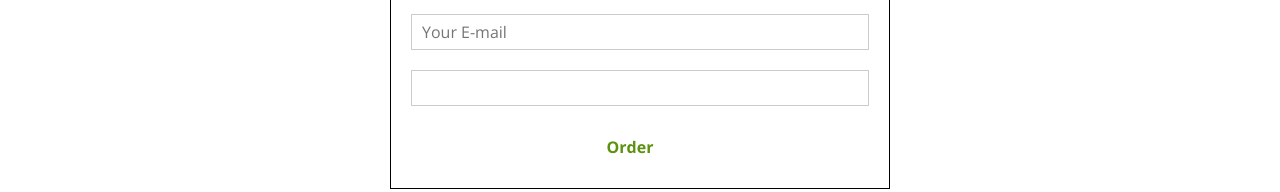
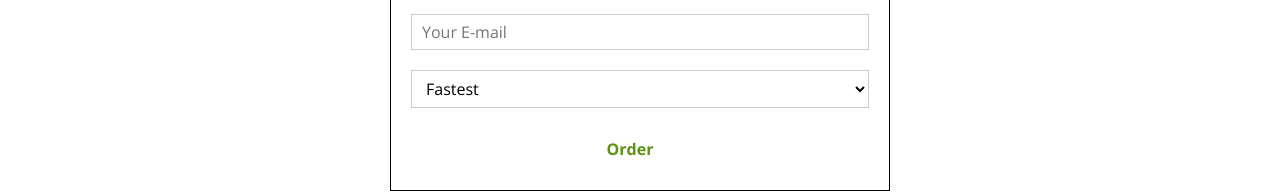
Before and after one commit to goxr3plus/React-Burger-Restaurant, a React (Create React App) app: page /React-Burger-Restaurant/checkout in a window 1280 px wide. Both pictures are taken after a click on the button "Continue". Shown: the part 694-886 px from the top of the page. Built offline with nearby package versions, Linux system fonts and the light colour scheme.

Commit message:
Handling User Input

```diff
--- a/src/components/UI/Input/Input.js
+++ b/src/components/UI/Input/Input.js
@@ -4,19 +4,28 @@ import "./Input.css"
 const Input = props => {
    let inputElement = null
 
-   switch (props.inputType) {
+   switch (props.elementType) {
       case "input":
-         inputElement = <input className={"InputElement"} {...props.elementConfig} value={props.value} />
+         inputElement = <input className={"InputElement"} {...props.elementConfig} value={props.value}  onChange={props.changed}/>
          break
       case "textarea":
-         inputElement = <textarea className={"InputElement"} {...props.elementConfig} value={props.value} />
+         inputElement = <textarea className={"InputElement"} {...props.elementConfig} value={props.value}  onChange={props.changed}/>
+         break
+      case "select":
+         inputElement = (
+            <select className={"InputElement"} value={props.value} onChange={props.changed}>
+               {props.elementConfig.options.map(option => (
+                  <option key={option.value} value={option.value}>{option.displayValue}</option>
+               ))}
+            </select>
+         )
          break
       default:
-         inputElement = <input className={"InputElement"} {...props.elementConfig} value={props.value} />
+         inputElement = <input className={"InputElement"} {...props.elementConfig} value={props.value}  onChange={props.changed}/>
    }
    return (
       <div className={"Input"}>
-         <label>{props.label}</label>
+         <label >{props.label}</label>
          {inputElement}
       </div>
    )
--- a/src/containers/Checkout/ContactData/ContactData.js
+++ b/src/containers/Checkout/ContactData/ContactData.js
@@ -78,6 +78,14 @@ class ContactData extends Component {
          .catch(error => this.setState({ loading: false }))
    }
 
+   inputChangedHandler = (event, identifier) => {
+      const updatedOrderForm = { ...this.state.orderForm }
+      const updatedFormElement = { ...updatedOrderForm[identifier] }
+      updatedFormElement.value = event.target.value
+      updatedOrderForm[identifier] = updatedFormElement
+      this.setState({ orderForm: updatedOrderForm })
+   }
+
    render() {
       const forElementsArray = []
       for (let key in this.state.orderForm) {
@@ -86,7 +94,6 @@ class ContactData extends Component {
             config: this.state.orderForm[key],
          })
       }
-      console.log(forElementsArray)
 
       let form = this.state.loading ? (
          <Spinner />
@@ -99,6 +106,7 @@ class ContactData extends Component {
                   elementType={formElement.config.elementType}
                   elementConfig={formElement.config.elementConfig}
                   value={formElement.config.value}
+                  changed={event => this.inputChangedHandler(event, formElement.id)}
                />
             ))}
             <Button btnType="Success" clicked={this.orderHandler}>
```
